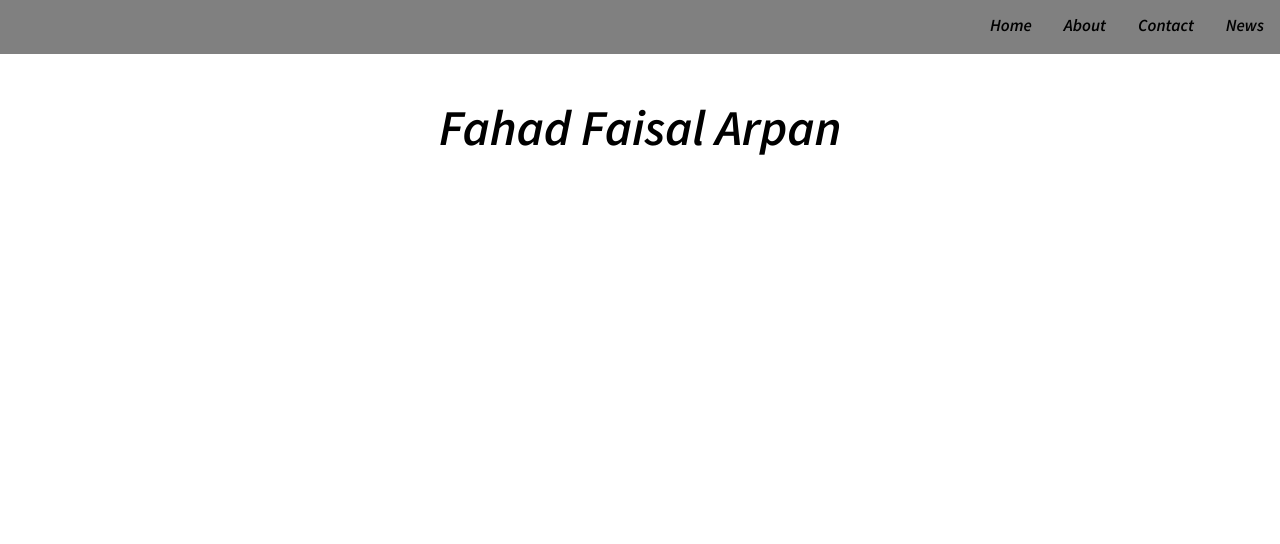
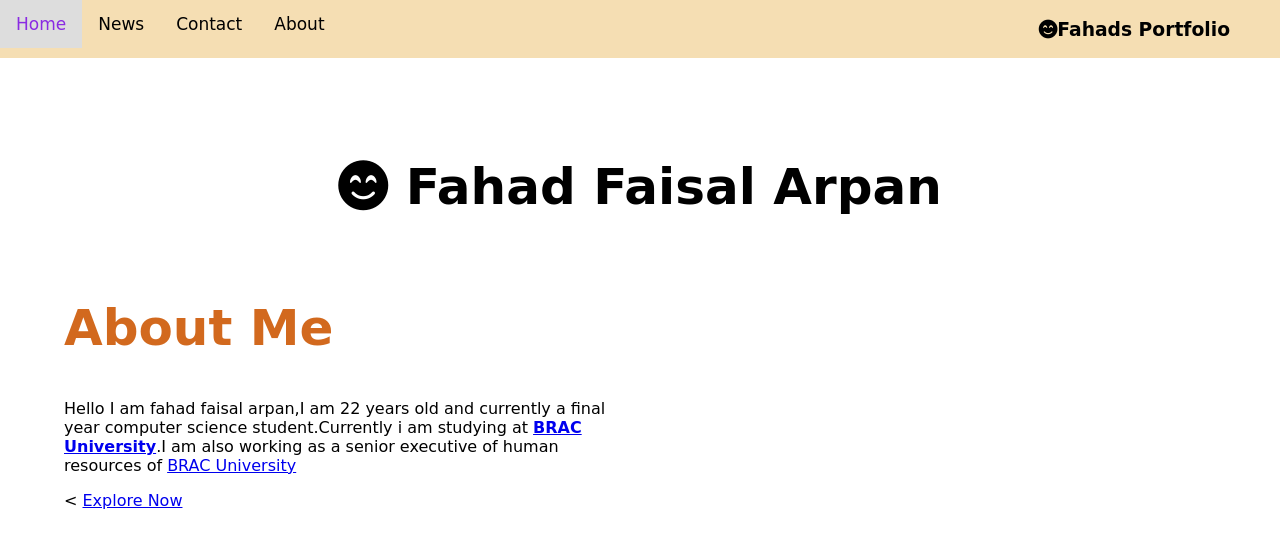
Before and after one commit to fahadarpon/391-Assignment-1, a plain HTML site: page index.html in a window 1280 px wide. Drawn offline with Linux system fonts and the light colour scheme; a web font is replaced by a local one.

Commit message:
3rd commit

```diff
--- a/index.html
+++ b/index.html
@@ -5,6 +5,11 @@
     <meta http-equiv="X-UA-Compatible" content="IE=edge">
     <meta name="viewport" content="width=device-width, initial-scale=1.0">
     <title>My Portfolio</title>
+    <script src="https://kit.fontawesome.com/77b6e1e739.js" crossorigin="anonymous"></script>
+    <!-- google font  -->
+    <link rel="preconnect" href="https://fonts.googleapis.com">
+    <link rel="preconnect" href="https://fonts.gstatic.com" crossorigin>
+    <link href="https://fonts.googleapis.com/css2?family=Quintessential&display=swap" rel="stylesheet">
     <!-- stylesheet  -->
     <link rel="stylesheet" href="style.css">
 </head>
@@ -12,23 +17,35 @@
     <!-- header starts  -->
     <header>
        <section>
+        <div class="topnav">
 
-
-           <div class="topnav">
+            <a href="#home">Home</a>
             <a href="#news">News</a>
             <a href="#contact">Contact</a>
             <a href="#about">About</a>
-            <a href="#home">Home</a>
+            <h3 class="port"><i class="fas fa-smile-beam"></i>Fahads Portfolio</h3>
           </div>
        </section>
        <section>
-        <h1 class="myname"> Fahad Faisal Arpan</h1>
+        <h1 class="myname"> <i class="fas fa-smile-beam"></i> Fahad Faisal Arpan</h1>
     </section>
+
     </header>
     <!-- header ends -->
     <!-- main stars  -->
     <main>
+        <section class="about-me">
+            <div class="info-1">
+                <h1><span class="chocolate-color">About Me</span></h1>
+                <p>Hello I am fahad faisal arpan,I am 22 years old and currently a final year computer science student.Currently i am studying at <a href="https://www.bracu.ac.bd/" target="_blank"><b>BRAC University</b></a>.I am also working as a senior executive of human resources of <a href="http://" target="_blank">BRAC University </a></p>
+                <
+                <a class="link-button" target="_blank" href="https://github.com/fahadarpon">Explore Now</a>
+                </div>
 
+               <div class="info-1">
+                <img src="" alt="">
+               </div>
+           </section>
 
     </main>
     <!-- main ends  -->
--- a/style.css
+++ b/style.css
@@ -1,29 +1,23 @@
-@import url('https://fonts.googleapis.com/css2?family=Source+Sans+Pro:ital,wght@1,600&display=swap');
 
 
 body{
-  margin: 0px;
-  font-family: 'Source Sans Pro', sans-serif;
+   margin: 0px;
+  font-family: 'Quintessential', cursive;
 }
 
 h1{
   font-size: 50px;
 }
 
-.myname{
-  text-align: center;
-}
- /* for navigation bar  */
+/* Add a black background color to the top navigation */
 .topnav {
-  background-color:grey;
+ background-color:wheat;
   overflow: hidden;
-  padding-bottom: 4px;
-
 }
 
 /* Style the links inside the navigation bar */
 .topnav a {
-  float: right;
+  float: left;
   color: black;
   text-align: center;
   padding: 14px 16px;
@@ -31,8 +25,37 @@ h1{
   font-size: 17px;
 }
 
-/* for hovering */
+/* Change the color of links on hover */
 .topnav a:hover {
   background-color: #ddd;
   color: blueviolet;
 }
+
+/* Add a color to the active/current link */
+.topnav a.active {
+  background-color: #04AA6D;
+  color: white;
+}
+.port{
+  text-align: end;
+  padding-right: 50px;
+}
+
+.myname{
+  text-align: center;
+  /* padding-bottom: 20px; */
+  margin-top: 100px
+}
+
+
+.about-me{
+  display:flex ;
+}
+.chocolate-color{
+  color: chocolate;
+}
+
+.info-1{
+  width: 50%;
+  padding-left: 5%;
+}
```
